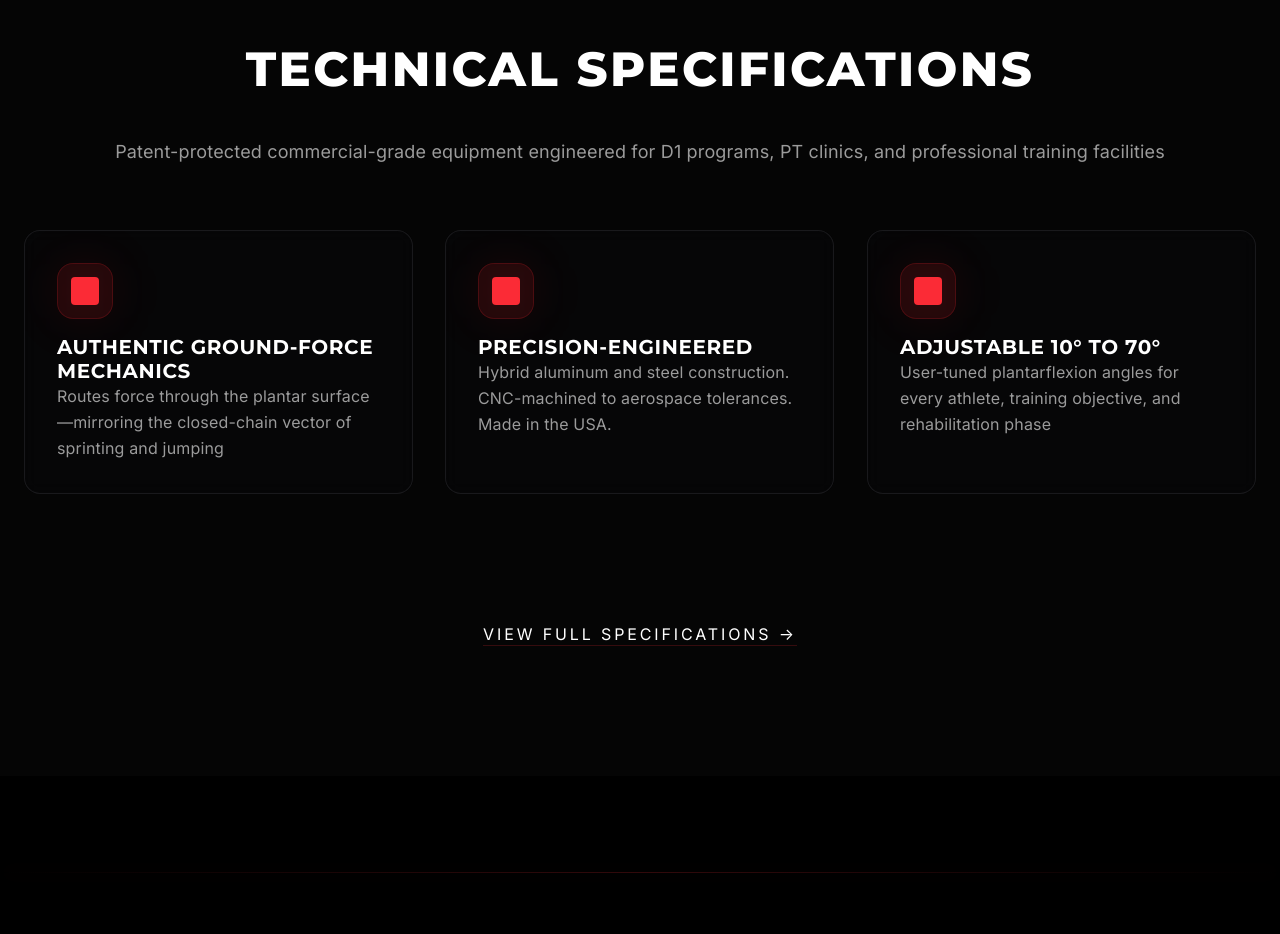
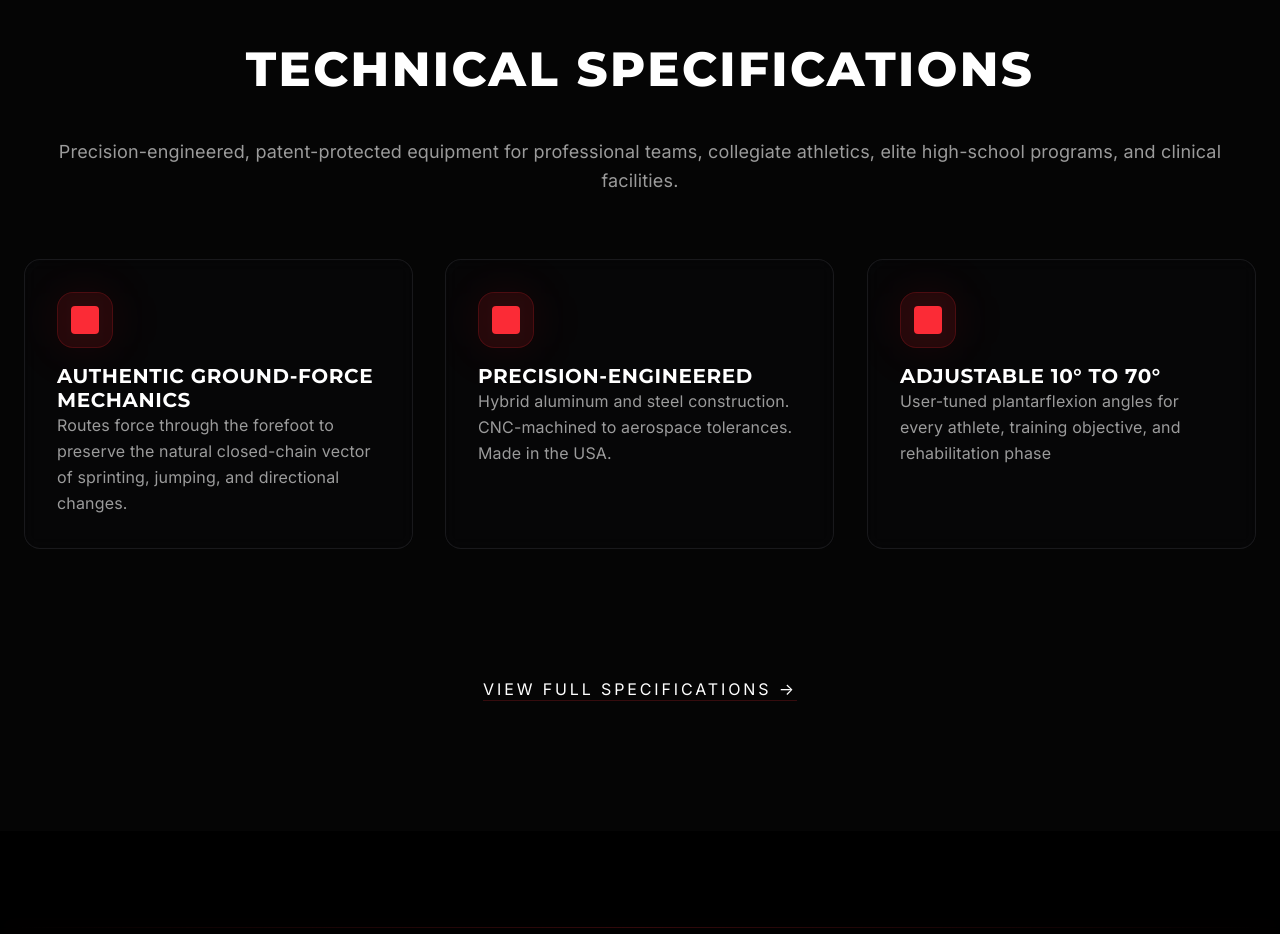
Before and after one commit to infinityspine/exiqx-website, a Next.js app: page / in a window 1280 px wide. Shown: the part 1080-2014 px from the top of the page. Built offline with nearby package versions, Linux system fonts and the light colour scheme.

Commit message:
🕒 Auto-commit: 2025-11-17 08:05:38

```diff
--- a/components/sections/FootplateFeatures.tsx
+++ b/components/sections/FootplateFeatures.tsx
@@ -59,7 +59,7 @@ const FootplateFeatures = memo(function FootplateFeatures({
             variants={fadeUp}
             className="text-lg text-white/70 leading-relaxed"
           >
-            Patent-protected commercial-grade equipment engineered for D1 programs, PT clinics, and professional training facilities
+            Precision-engineered, patent-protected equipment for professional teams, collegiate athletics, elite high-school programs, and clinical facilities.
           </motion.p>
         </motion.div>
 
@@ -105,7 +105,7 @@ const FootplateFeatures = memo(function FootplateFeatures({
               Authentic Ground-Force Mechanics
             </h3>
             <p className="relative text-white/60 leading-relaxed">
-              Routes force through the plantar surface—mirroring the closed-chain vector of sprinting and jumping
+              Routes force through the forefoot to preserve the natural closed-chain vector of sprinting, jumping, and directional changes.
             </p>
           </motion.div>
 
```
